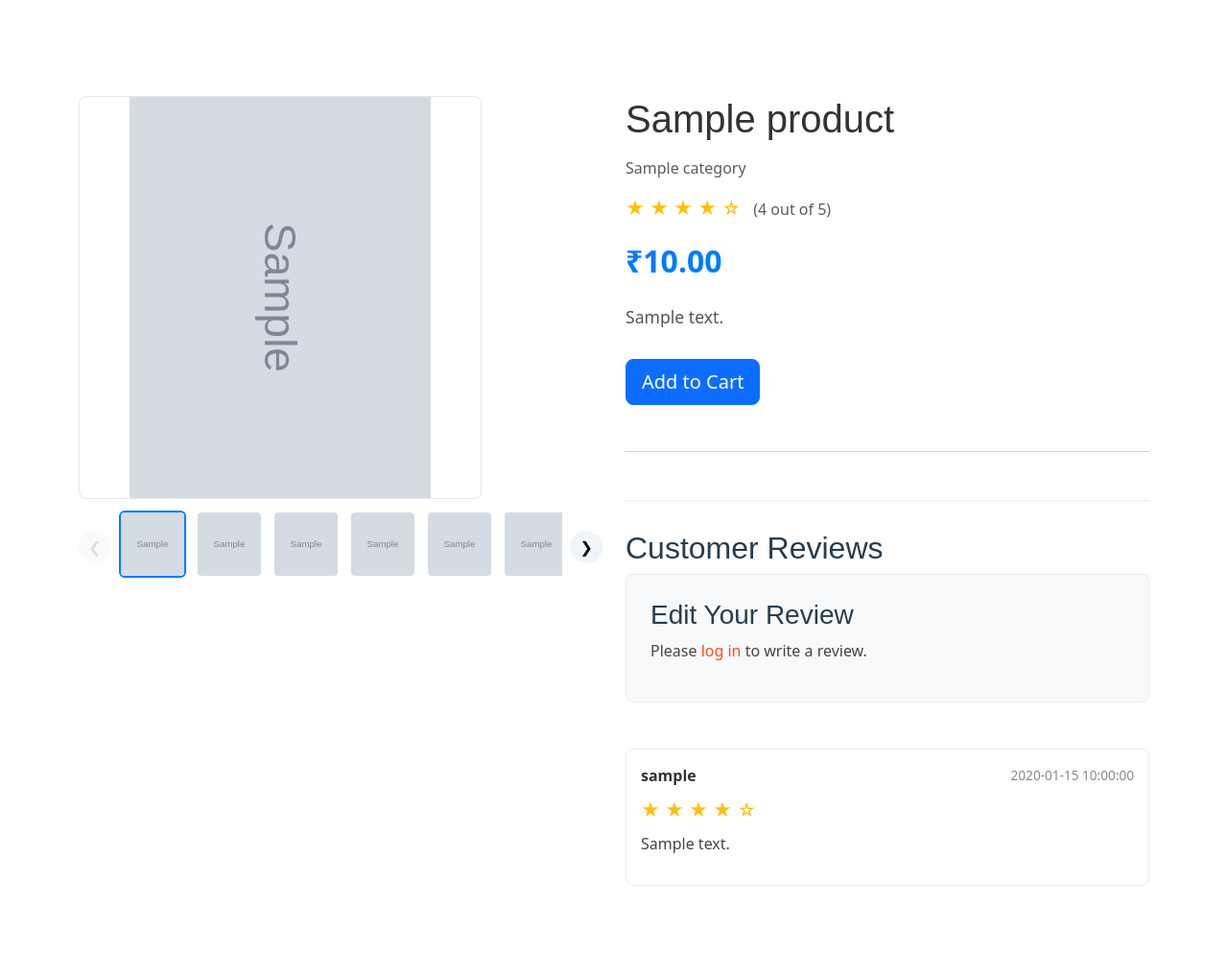
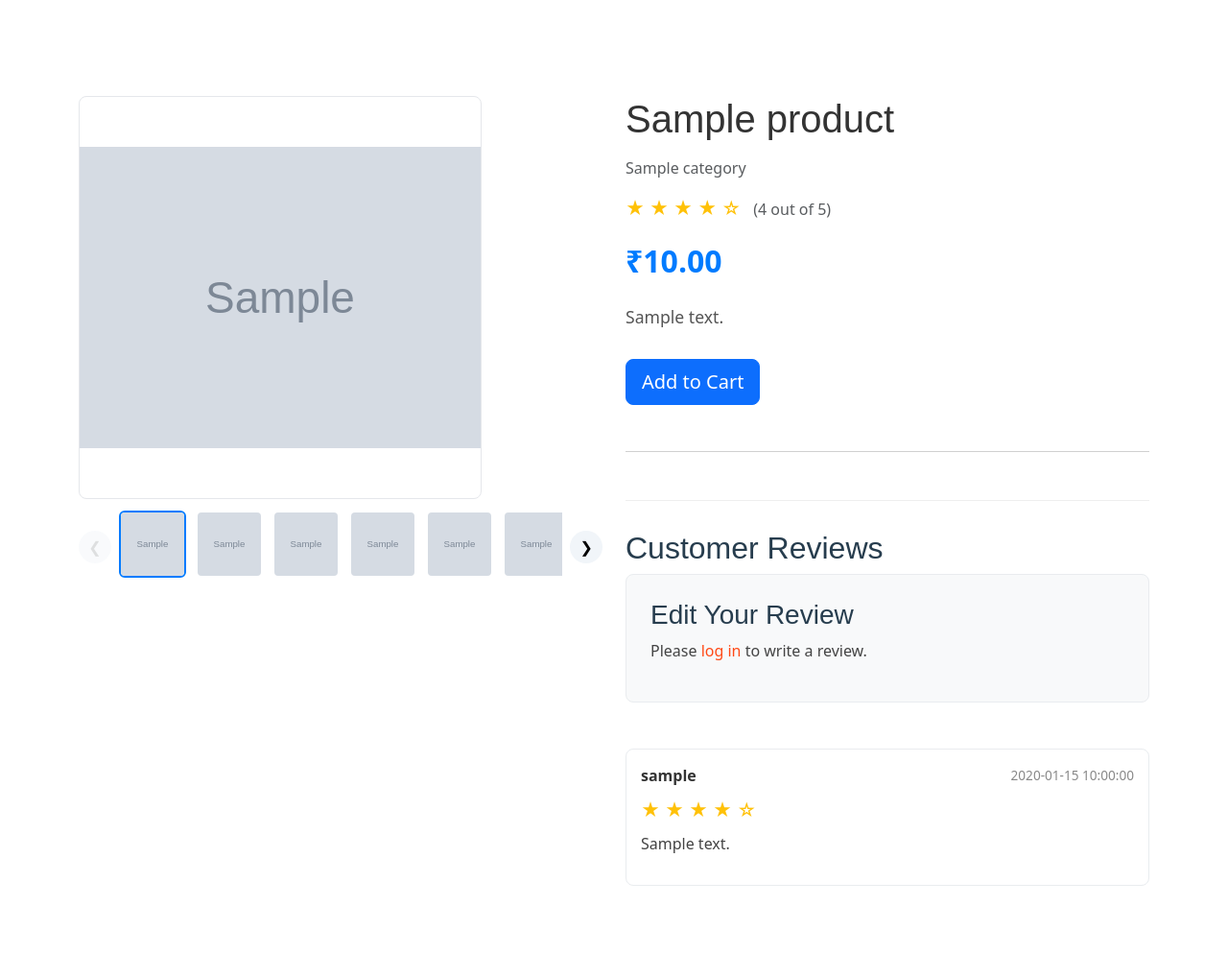
Before and after one commit to sreekanthops/gspaces_new, a Flask app: template templates/product_detail.html in a window 1280 px wide. Shown: the part 74-1067 px from the top of the page at 96% size. Run offline with Flask 3, Linux system fonts and the light colour scheme; the template is opened without the code that fills it: most values are stand-ins (such as "Sample title", 1, 10 or a date in 2020); grey boxes marked "Sample" are stand-in pictures; some libraries are stand-ins or nearby versions.

Commit message:
Update product_detail.html

```diff
--- a/templates/product_detail.html
+++ b/templates/product_detail.html
@@ -340,13 +340,7 @@
         zoomResult.style.backgroundImage = "url('" + src + "')";
         zoomResult.style.backgroundRepeat = "no-repeat";
         zoomResult.style.backgroundPosition = "center";
-
-        // TEMP: rotate only when first thumbnail is selected
-        if (index === 0) {
-            mainImg.style.transform = "rotate(90deg)";
-        } else {
-            mainImg.style.transform = "rotate(0deg)";
-        }
+        mainImg.style.transform = "rotate(0deg)";
     }
 
     // Initialize first image for zoom background
```
